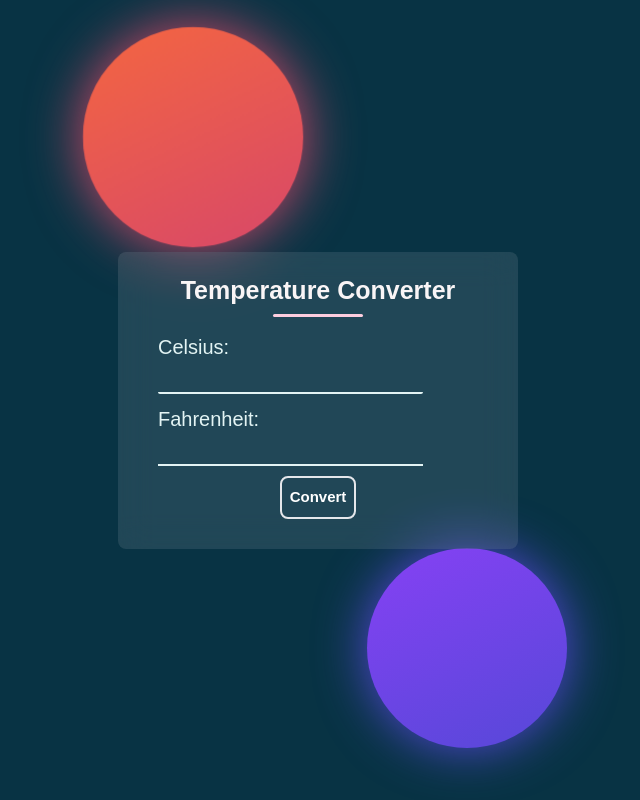
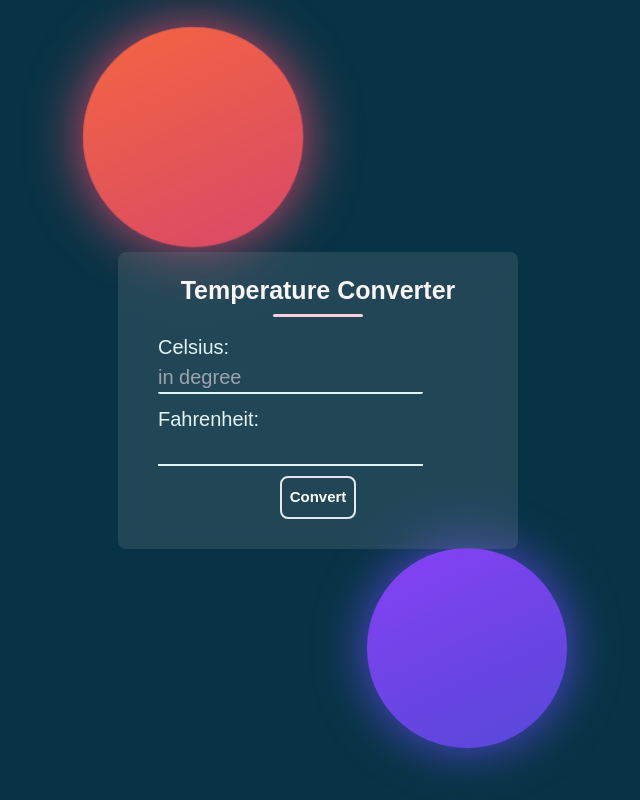
Before and after one commit to Shuubhhaammm/TemperatureConverter, a plain HTML site: page index.html in a window 1280 px wide. Shown: the whole page, without its empty margins (322-962 px from the left). Drawn offline with nearby package versions, Linux system fonts and the light colour scheme.

Commit message:
Update index.html

```diff
--- a/index.html
+++ b/index.html
@@ -56,7 +56,7 @@
             <div class="container text-[20px]">
 
             <label class="text-[#E3F4F4]" for="celsius">Celsius:</label>
-            <input  class="outline-none mb-[10px] rounded-sm bg-[#ffffff00] border-b-[2px] border-[#E3F4F4] text-[#E3F4F4]" id="celsius" />
+            <input placeholder="in degree" class="outline-none mb-[10px] rounded-sm bg-[#ffffff00] border-b-[2px] border-[#E3F4F4] text-[#E3F4F4]" id="celsius" />
 
             <br/>
             <label class="text-[#E3F4F4]" for="fahrenheit">Fahrenheit:</label>
```
